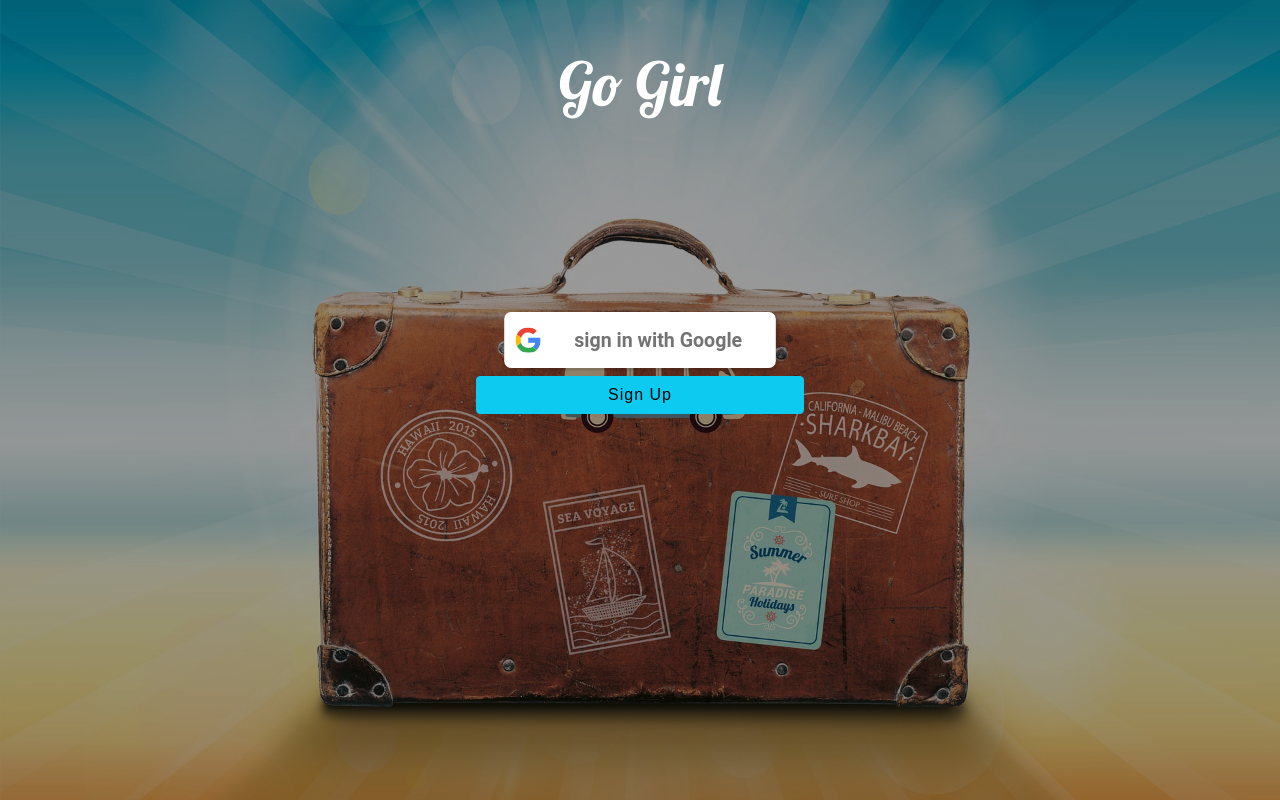
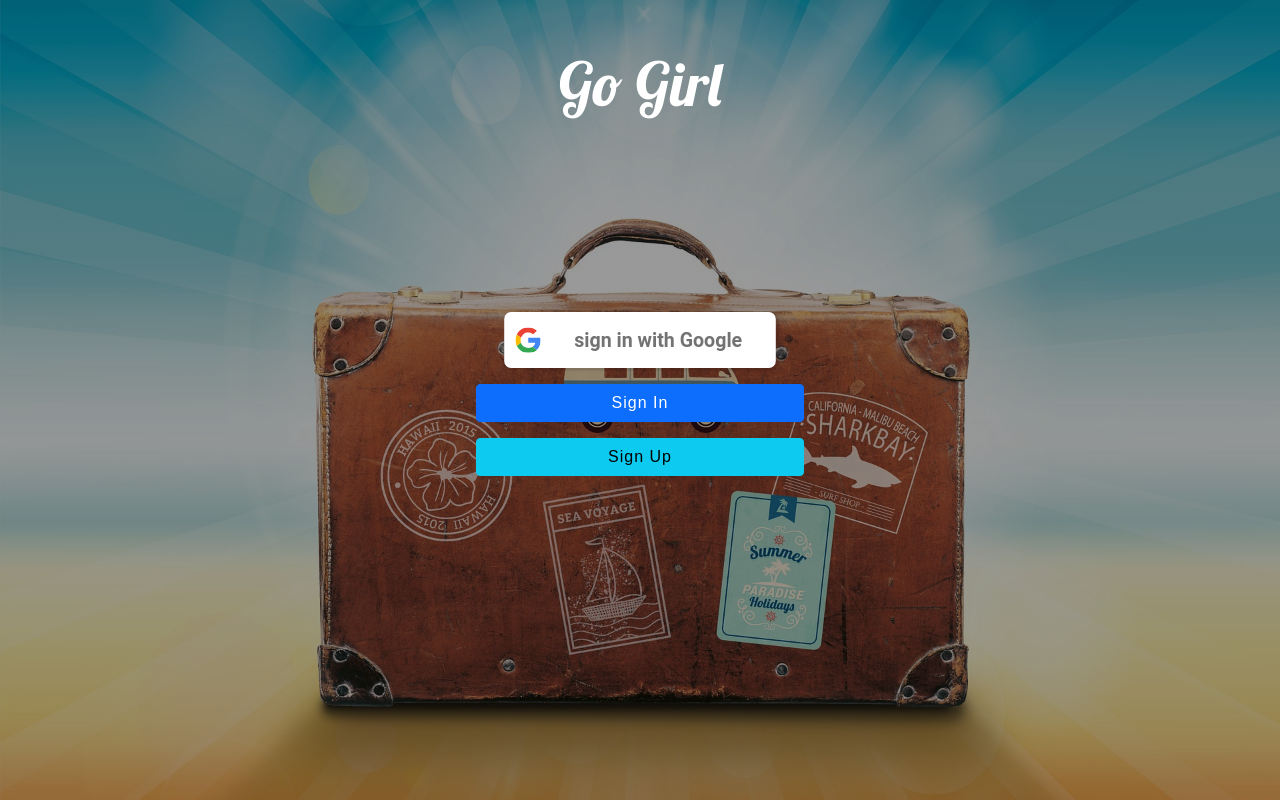
Before and after one commit to rwood022/goGirl, a React (Create React App) app in the folder front_end/: page / in a window 1280 px wide. Built offline with nearby package versions, Linux system fonts and the light colour scheme.

Commit message:
added back the login button

```diff
--- a/front_end/src/App.js
+++ b/front_end/src/App.js
@@ -44,15 +44,16 @@ const App = (props) => {
   return (
     <div className="container">
       <div className="login-buttons">
-        {/* <Button
+      <Auth />
+
+        <Button
           variant="primary"
-          className="signin-btn"
-          onClick={() => handleRedirect("/signin")}
+          className="signin-btn mt-4 mb-0"
+          onClick={() => handleRedirect("/dashboard")}
         >
           Sign In
-        </Button> */}
+        </Button>
 
-          <Auth />
         <Button
           variant="info"
           className="signup-btn"
--- a/front_end/src/styles.css
+++ b/front_end/src/styles.css
@@ -120,6 +120,7 @@ label {
   justify-content: center;
   align-items: center;
   margin-top: 200px;
+  width: 100%;
 }
 
 .signin-btn,
```
